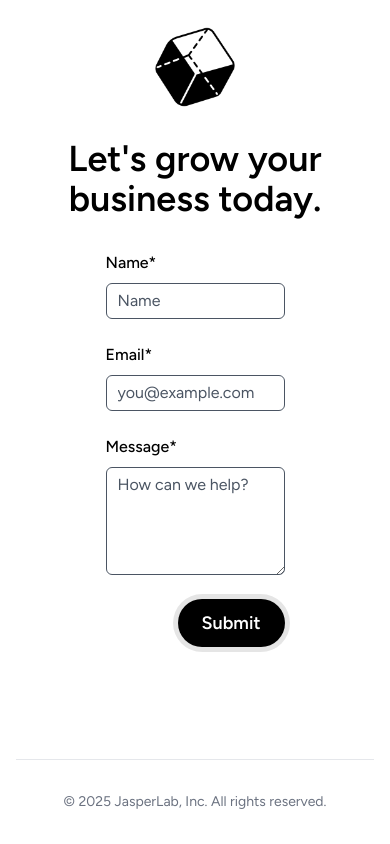
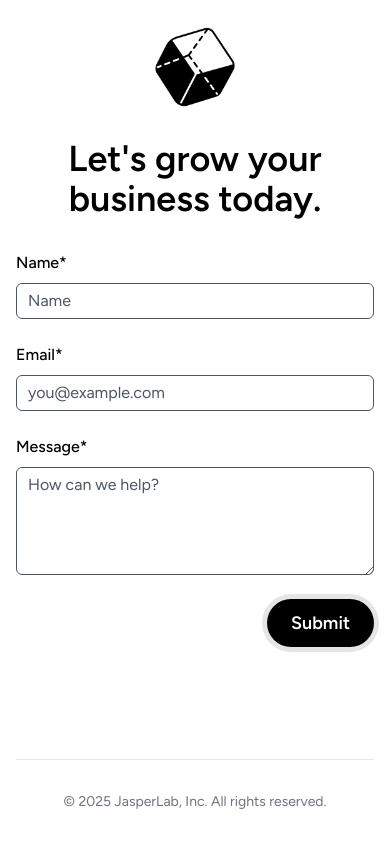
Before and after one commit to jnaples/jasper-lab, a Next.js app: page / in a window 390 px wide. Shown: the part 1013-1857 px from the top of the page. Built offline with nearby package versions, Linux system fonts and the light colour scheme.

Commit message:
Fix form size

```diff
--- a/src/components/FinalCTA.jsx
+++ b/src/components/FinalCTA.jsx
@@ -16,7 +16,7 @@
           <h2 className="text-center text-4xl font-semibold">
             Let's grow your business today.
           </h2>
-          <div className="mx-auto w-2/4">
+          <div className="mx-auto w-full md:w-2/3 lg:w-1/2">
             <ContactUsForm />
           </div>
         </div>
```
